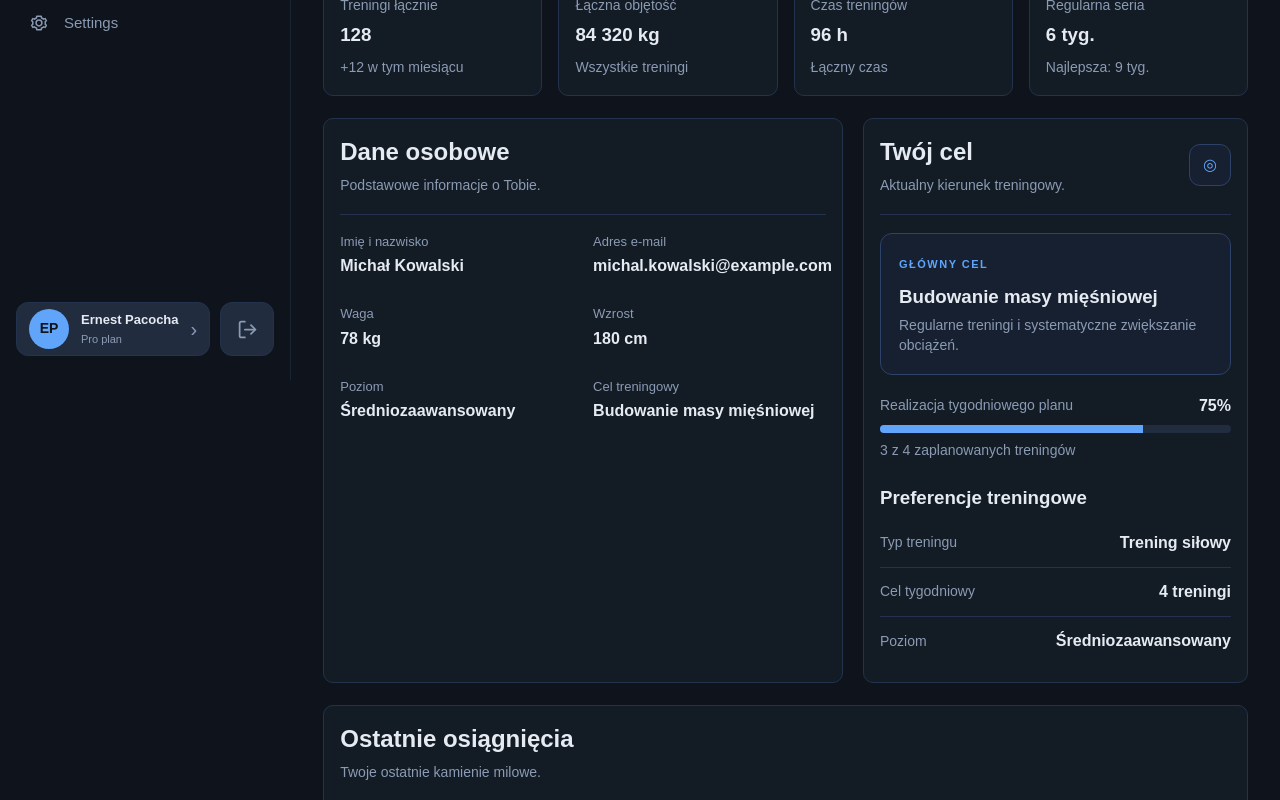
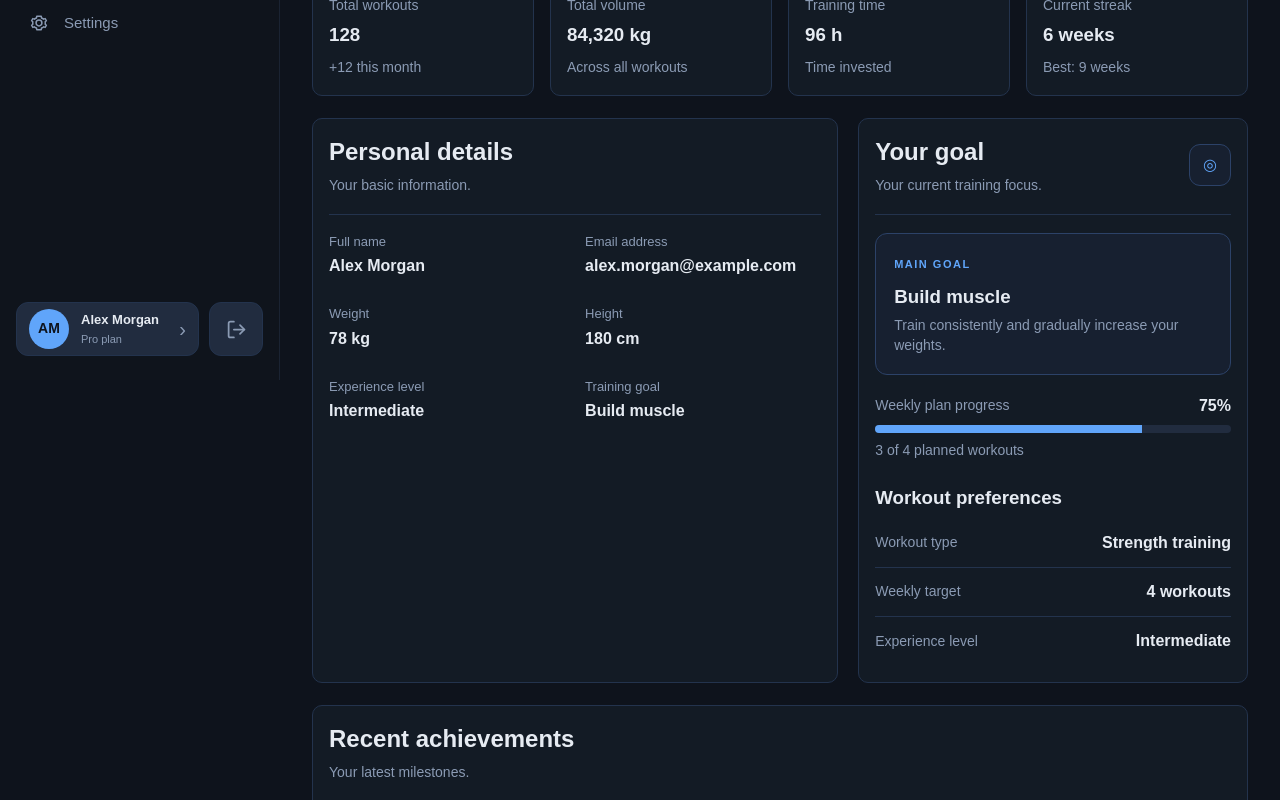
Before and after one commit to JacobPlusPlus/gym-app, a React (Vite) app in the folder frontend/: page /profile in a window 1280 px wide. Shown: the part 420-1220 px from the top of the page. Built offline with nearby package versions, Linux system fonts and the light colour scheme.

Commit message:
i18n: translate workout and profile pages

```diff
--- a/frontend/src/App.jsx
+++ b/frontend/src/App.jsx
@@ -86,10 +86,10 @@ function Layout() {
 
         <div className="sidebar-footer">
           <NavLink to="/profile" className="user-profile-card">
-            <div className="user-avatar">EP</div>
+            <div className="user-avatar">AM</div>
 
             <div className="user-info">
-              <span className="user-name">Ernest Pacocha</span>
+              <span className="user-name">Alex Morgan</span>
               <span className="user-plan">Pro plan</span>
             </div>
 
--- a/frontend/src/pages/Profile.jsx
+++ b/frontend/src/pages/Profile.jsx
@@ -4,13 +4,13 @@ const Profile = () => {
   const [editing, setEditing] = useState(false);
 
   const [user, setUser] = useState({
-    firstName: "Michał",
-    lastName: "Kowalski",
-    email: "michal.kowalski@example.com",
+    firstName: "Alex",
+    lastName: "Morgan",
+    email: "alex.morgan@example.com",
     weight: "78",
     height: "180",
-    goal: "Budowanie masy mięśniowej",
-    level: "Średniozaawansowany",
+    goal: "Build muscle",
+    level: "Intermediate",
   });
 
   const handleChange = (event) => {
@@ -23,33 +23,33 @@ const Profile = () => {
   };
 
   const stats = [
-    { icon: "▦", label: "Treningi łącznie", value: "128", detail: "+12 w tym miesiącu" },
-    { icon: "↗", label: "Łączna objętość", value: "84 320 kg", detail: "Wszystkie treningi" },
-    { icon: "◷", label: "Czas treningów", value: "96 h", detail: "Łączny czas" },
-    { icon: "♨", label: "Regularna seria", value: "6 tyg.", detail: "Najlepsza: 9 tyg." },
+    { icon: "▦", label: "Total workouts", value: "128", detail: "+12 this month" },
+    { icon: "↗", label: "Total volume", value: "84,320 kg", detail: "Across all workouts" },
+    { icon: "◷", label: "Training time", value: "96 h", detail: "Time invested" },
+    { icon: "♨", label: "Current streak", value: "6 weeks", detail: "Best: 9 weeks" },
   ];
 
   const achievements = [
-    { icon: "🏆", title: "Pierwsze 100 treningów", desc: "Ukończono 12 września 2026" },
-    { icon: "🔥", title: "Regularność przede wszystkim", desc: "6 tygodni systematycznych treningów" },
-    { icon: "💪", title: "Coraz silniejszy", desc: "Poprawa wyników w wyciskaniu sztangi" },
+    { icon: "🏆", title: "First 100 workouts", desc: "Completed on September 12, 2026" },
+    { icon: "🔥", title: "Consistency is key", desc: "6 weeks of consistent training" },
+    { icon: "💪", title: "Getting stronger", desc: "Improved your bench press" },
   ];
 
   return (
     <div className="page">
-      {/* Nagłówek strony */}
+      {/* Page heading */}
       <header className="page-header">
         <div>
-          <h1 className="page-title">Twój profil</h1>
-          <p className="muted">Zarządzaj swoimi danymi i śledź postępy.</p>
+          <h1 className="page-title">Your profile</h1>
+          <p className="muted">Manage your details and keep track of your progress.</p>
         </div>
 
         <button className="btn btn-primary" onClick={() => setEditing(!editing)}>
-          {editing ? "Anuluj edycję" : "Edytuj profil"}
+          {editing ? "Cancel" : "Edit profile"}
         </button>
       </header>
 
-      {/* Karta użytkownika */}
+      {/* User card */}
       <section className="card row row-between">
         <div className="row">
           <div className="profile-avatar">
@@ -70,13 +70,13 @@ const Profile = () => {
         </div>
 
         <div className="stack stack-end">
-          <span className="eyebrow">Data dołączenia</span>
-          <strong>Styczeń 2026</strong>
-          <span className="text-success">● Aktywne konto</span>
+          <span className="eyebrow">Member since</span>
+          <strong>January 2026</strong>
+          <span className="text-success">● Active account</span>
         </div>
       </section>
 
-      {/* Statystyki */}
+      {/* Statistics */}
       <section className="grid-4">
         {stats.map((stat) => (
           <article className="card" key={stat.label}>
@@ -88,88 +88,88 @@ const Profile = () => {
         ))}
       </section>
 
-      {/* Dane osobowe + cel */}
+      {/* Personal details and goals */}
       <div className="grid-split">
         <section className="card">
           <div className="card-header">
-            <h2>Dane osobowe</h2>
-            <p className="muted">Podstawowe informacje o Tobie.</p>
+            <h2>Personal details</h2>
+            <p className="muted">Your basic information.</p>
           </div>
 
           {editing ? (
             <form className="form-grid" onSubmit={handleSubmit}>
               <label>
-                Imię
+                First name
                 <input className="input" name="firstName" value={user.firstName} onChange={handleChange} required />
               </label>
 
               <label>
-                Nazwisko
+                Last name
                 <input className="input" name="lastName" value={user.lastName} onChange={handleChange} required />
               </label>
 
               <label>
-                Adres e-mail
+                Email address
                 <input className="input" type="email" name="email" value={user.email} onChange={handleChange} required />
               </label>
 
               <label>
-                Waga (kg)
+                Weight (kg)
                 <input className="input" type="number" name="weight" value={user.weight} onChange={handleChange} min="1" required />
               </label>
 
               <label>
-                Wzrost (cm)
+                Height (cm)
                 <input className="input" type="number" name="height" value={user.height} onChange={handleChange} min="1" required />
               </label>
 
               <label>
-                Poziom zaawansowania
+                Experience level
                 <select className="input" name="level" value={user.level} onChange={handleChange}>
-                  <option>Początkujący</option>
-                  <option>Średniozaawansowany</option>
-                  <option>Zaawansowany</option>
+                  <option>Beginner</option>
+                  <option>Intermediate</option>
+                  <option>Advanced</option>
                 </select>
               </label>
 
               <label className="form-full">
-                Cel treningowy
+                Training goal
                 <select className="input" name="goal" value={user.goal} onChange={handleChange}>
-                  <option>Budowanie masy mięśniowej</option>
-                  <option>Poprawa siły</option>
-                  <option>Poprawa kondycji</option>
-                  <option>Utrzymanie formy</option>
+                  <option>Build muscle</option>
+                  <option>Improve strength</option>
+                  <option>Improve fitness</option>
+                  <option>Stay in shape</option>
                 </select>
               </label>
 
               <button className="btn btn-primary form-full" type="submit">
-                Zapisz zmiany
+                Save changes
               </button>
             </form>
           ) : (
             <div className="profile-details-grid">
               <div>
-                <span>Imię i nazwisko</span>
+                <span>Full name</span>
                 <strong>{user.firstName} {user.lastName}</strong>
               </div>
               <div>
-                <span>Adres e-mail</span>
+                <span>Email address</span>
                 <strong>{user.email}</strong>
               </div>
               <div>
-                <span>Waga</span>
+                <span>Weight</span>
                 <strong>{user.weight} kg</strong>
               </div>
               <div>
-                <span>Wzrost</span>
+                <span>Height</span>
                 <strong>{user.height} cm</strong>
               </div>
               <div>
-                <span>Poziom</span>
+                <span>Experience level</span>
                 <strong>{user.level}</strong>
               </div>
               <div>
-                <span>Cel treningowy</span>
+                <span>Training goal</span>
                 <strong>{user.goal}</strong>
               </div>
             </div>
@@ -179,53 +179,53 @@ const Profile = () => {
         <section className="card">
           <div className="card-header row row-between">
             <div>
-              <h2>Twój cel</h2>
-              <p className="muted">Aktualny kierunek treningowy.</p>
+              <h2>Your goal</h2>
+              <p className="muted">Your current training focus.</p>
             </div>
             <span className="icon-box">◎</span>
           </div>
 
           <div className="callout">
-            <span className="eyebrow">Główny cel</span>
+            <span className="eyebrow">Main goal</span>
             <h3>{user.goal}</h3>
             <p className="muted">
-              Regularne treningi i systematyczne zwiększanie obciążeń.
+              Train consistently and gradually increase your weights.
             </p>
           </div>
 
           <div className="stack">
             <div className="row row-between">
-              <span className="muted">Realizacja tygodniowego planu</span>
+              <span className="muted">Weekly plan progress</span>
               <strong>75%</strong>
             </div>
             <div className="progress">
               <div style={{ width: "75%" }} />
             </div>
-            <span className="muted">3 z 4 zaplanowanych treningów</span>
+            <span className="muted">3 of 4 planned workouts</span>
           </div>
 
-          <h3 className="card-subtitle">Preferencje treningowe</h3>
+          <h3 className="card-subtitle">Workout preferences</h3>
 
           <div className="list-row row-between">
-            <span className="muted">Typ treningu</span>
-            <strong>Trening siłowy</strong>
+            <span className="muted">Workout type</span>
+            <strong>Strength training</strong>
           </div>
           <div className="list-row row-between">
-            <span className="muted">Cel tygodniowy</span>
-            <strong>4 treningi</strong>
+            <span className="muted">Weekly target</span>
+            <strong>4 workouts</strong>
           </div>
           <div className="list-row row-between">
-            <span className="muted">Poziom</span>
+            <span className="muted">Experience level</span>
             <strong>{user.level}</strong>
           </div>
         </section>
       </div>
 
-      {/* Osiągnięcia */}
+      {/* Achievements */}
       <section className="card">
         <div className="card-header">
-          <h2>Ostatnie osiągnięcia</h2>
-          <p className="muted">Twoje ostatnie kamienie milowe.</p>
+          <h2>Recent achievements</h2>
+          <p className="muted">Your latest milestones.</p>
         </div>
 
         {achievements.map((item) => (
@@ -235,7 +235,7 @@ const Profile = () => {
               <strong>{item.title}</strong>
               <p className="muted">{item.desc}</p>
             </div>
-            <span className="text-success">Odblokowano</span>
+            <span className="text-success">Unlocked</span>
           </article>
         ))}
       </section>
--- a/frontend/src/pages/Workout.jsx
+++ b/frontend/src/pages/Workout.jsx
@@ -4,85 +4,85 @@ const initialWorkouts = [
   {
     id: 1,
     name: "Push",
-    subtitle: "Klatka piersiowa, barki i triceps",
-    category: "Góra ciała",
-    level: "Średniozaawansowany",
+    subtitle: "Chest, shoulders, and triceps",
+    category: "Upper body",
+    level: "Intermediate",
     duration: 60,
     icon: "↗",
     items: [
-      { name: "Wyciskanie sztangi", sets: "4 × 8", muscle: "Klatka piersiowa" },
-      { name: "Wyciskanie hantli na skosie", sets: "3 × 10", muscle: "Klatka piersiowa" },
-      { name: "Wyciskanie żołnierskie", sets: "3 × 8", muscle: "Barki" },
-      { name: "Unoszenie hantli bokiem", sets: "3 × 12", muscle: "Barki" },
-      { name: "Prostowanie ramion na wyciągu", sets: "3 × 12", muscle: "Triceps" },
-      { name: "Pompki", sets: "3 × max", muscle: "Klatka piersiowa" },
+      { name: "Barbell Bench Press", sets: "4 × 8", muscle: "Chest" },
+      { name: "Incline Dumbbell Press", sets: "3 × 10", muscle: "Chest" },
+      { name: "Overhead Press", sets: "3 × 8", muscle: "Shoulders" },
+      { name: "Dumbbell Lateral Raise", sets: "3 × 12", muscle: "Shoulders" },
+      { name: "Triceps Pushdown", sets: "3 × 12", muscle: "Triceps" },
+      { name: "Push-Up", sets: "3 × max", muscle: "Chest" },
     ],
   },
   {
     id: 2,
     name: "Pull",
-    subtitle: "Plecy i bicepsy",
-    category: "Góra ciała",
-    level: "Średniozaawansowany",
+    subtitle: "Back and biceps",
+    category: "Upper body",
+    level: "Intermediate",
     duration: 75,
     icon: "⌁",
     items: [
-      { name: "Martwy ciąg", sets: "4 × 5", muscle: "Plecy" },
-      { name: "Podciąganie", sets: "4 × 8–10", muscle: "Plecy" },
-      { name: "Wiosłowanie hantlem", sets: "4 × 8–10", muscle: "Plecy" },
-      { name: "Ściąganie drążka wyciągu", sets: "3 × 12", muscle: "Plecy" },
-      { name: "Face pull", sets: "3 × 15", muscle: "Barki" },
-      { name: "Uginanie ramion ze sztangą", sets: "3 × 10", muscle: "Bicepsy" },
-      { name: "Uginanie młotkowe", sets: "3 × 12", muscle: "Bicepsy" },
+      { name: "Deadlift", sets: "4 × 5", muscle: "Back" },
+      { name: "Pull-Up", sets: "4 × 8–10", muscle: "Back" },
+      { name: "Dumbbell Row", sets: "4 × 8–10", muscle: "Back" },
+      { name: "Lat Pulldown", sets: "3 × 12", muscle: "Back" },
+      { name: "Face Pull", sets: "3 × 15", muscle: "Shoulders" },
+      { name: "Barbell Curl", sets: "3 × 10", muscle: "Biceps" },
+      { name: "Hammer Curl", sets: "3 × 12", muscle: "Biceps" },
     ],
   },
   {
     id: 3,
     name: "Legs",
-    subtitle: "Nogi i pośladki",
-    category: "Dół ciała",
-    level: "Średniozaawansowany",
+    subtitle: "Legs and glutes",
+    category: "Lower body",
+    level: "Intermediate",
     duration: 65,
     icon: "⌘",
     items: [
-      { name: "Przysiad ze sztangą", sets: "4 × 8", muscle: "Nogi" },
-      { name: "Wypychanie na suwnicy", sets: "3 × 12", muscle: "Nogi" },
-      { name: "Rumuński martwy ciąg", sets: "3 × 10", muscle: "Dwugłowe uda" },
-      { name: "Prostowanie nóg", sets: "3 × 12", muscle: "Czworogłowe uda" },
-      { name: "Uginanie nóg", sets: "3 × 12", muscle: "Dwugłowe uda" },
-      { name: "Wspięcia na palce", sets: "4 × 15", muscle: "Łydki" },
+      { name: "Barbell Back Squat", sets: "4 × 8", muscle: "Legs" },
+      { name: "Leg Press", sets: "3 × 12", muscle: "Legs" },
+      { name: "Romanian Deadlift", sets: "3 × 10", muscle: "Hamstrings" },
+      { name: "Leg Extension", sets: "3 × 12", muscle: "Quadriceps" },
+      { name: "Leg Curl", sets: "3 × 12", muscle: "Hamstrings" },
+      { name: "Calf Raise", sets: "4 × 15", muscle: "Calves" },
     ],
   },
   {
     id: 4,
     name: "Full Body",
-    subtitle: "Trening całego ciała",
-    category: "Całe ciało",
-    level: "Początkujący",
+    subtitle: "A full-body session",
+    category: "Full body",
+    level: "Beginner",
     duration: 45,
     icon: "▤",
     items: [
-      { name: "Przysiad goblet", sets: "3 × 12", muscle: "Nogi" },
-      { name: "Wyciskanie hantli", sets: "3 × 10", muscle: "Klatka piersiowa" },
-      { name: "Wiosłowanie na maszynie", sets: "3 × 12", muscle: "Plecy" },
-      { name: "Wyciskanie hantli nad głowę", sets: "3 × 10", muscle: "Barki" },
-      { name: "Plank", sets: "3 × 30 s", muscle: "Brzuch" },
+      { name: "Goblet Squat", sets: "3 × 12", muscle: "Legs" },
+      { name: "Dumbbell Bench Press", sets: "3 × 10", muscle: "Chest" },
+      { name: "Machine Row", sets: "3 × 12", muscle: "Back" },
+      { name: "Dumbbell Shoulder Press", sets: "3 × 10", muscle: "Shoulders" },
+      { name: "Plank", sets: "3 × 30 sec", muscle: "Core" },
     ],
   },
 ];
 
-const categories = ["Wszystkie", "Góra ciała", "Dół ciała", "Całe ciało"];
+const categories = ["All workouts", "Upper body", "Lower body", "Full body"];
 
 const overview = [
-  { icon: "▦", value: "4", label: "Treningi w tym tygodniu", note: "+1 w tym tyg." },
-  { icon: "↗", value: "29 240 kg", label: "Łączna objętość", note: "+8,4%" },
-  { icon: "◷", value: "4h 20m", label: "Czas treningów", note: "W tym tygodniu" },
-  { icon: "♨", value: "3 / 4", label: "Realizacja planu", note: "Cel: 4" },
+  { icon: "▦", value: "4", label: "Workouts this week", note: "+1 this week" },
+  { icon: "↗", value: "29,240 kg", label: "Total volume", note: "+8.4%" },
+  { icon: "◷", value: "4h 20m", label: "Training time", note: "This week" },
+  { icon: "♨", value: "3 / 4", label: "Weekly goal", note: "Goal: 4" },
 ];
 
 const Workout = () => {
   const [workouts] = useState(initialWorkouts);
-  const [category, setCategory] = useState("Wszystkie");
+  const [category, setCategory] = useState("All workouts");
   const [search, setSearch] = useState("");
   const [selectedWorkout, setSelectedWorkout] = useState(null);
   const [activeWorkout, setActiveWorkout] = useState(null);
@@ -93,7 +93,7 @@ const Workout = () => {
   const filteredWorkouts = useMemo(() => {
     return workouts.filter((workout) => {
       const matchesCategory =
-        category === "Wszystkie" || workout.category === category;
+        category === "All workouts" || workout.category === category;
       const matchesSearch = `${workout.name} ${workout.subtitle}`
         .toLowerCase()
         .includes(search.toLowerCase());
@@ -122,19 +122,19 @@ const Workout = () => {
 
   return (
     <div className="page">
-      {/* Nagłówek strony */}
+      {/* Page heading */}
       <header className="page-header">
         <div>
-          <h1 className="page-title">Treningi</h1>
-          <p className="muted">Planuj treningi, realizuj cele i buduj regularność.</p>
+          <h1 className="page-title">Workouts</h1>
+          <p className="muted">Plan your sessions, reach your goals, and build consistency.</p>
         </div>
 
         <button className="btn btn-primary" onClick={() => startWorkout(workouts[0])}>
-          ▷ Rozpocznij trening
+          ▷ Start a workout
         </button>
       </header>
 
-      {/* Statystyki */}
+      {/* Weekly overview */}
       <section className="grid-4">
         {overview.map((stat) => (
           <article className="card" key={stat.label}>
@@ -148,14 +148,14 @@ const Workout = () => {
         ))}
       </section>
 
-      {/* Następny trening */}
+      {/* Next workout */}
       <section className="card">
-        <span className="eyebrow">Twój następny trening</span>
+        <span className="eyebrow">Your next workout</span>
         <h2 className="stat-label">
           {nextWorkout.name} — {nextWorkout.subtitle.toLowerCase()}
         </h2>
         <p className="muted">
-          {nextWorkout.items.length} ćwiczeń · około {nextWorkout.duration} min
+          {nextWorkout.items.length} exercises · about {nextWorkout.duration} min
         </p>
 
         <div className="card-subtitle">
@@ -172,18 +172,18 @@ const Workout = () => {
           className="btn btn-primary btn-block"
           onClick={() => startWorkout(nextWorkout)}
         >
-          ▷ Rozpocznij plan
+          ▷ Start this plan
         </button>
       </section>
 
-      {/* Biblioteka planów */}
+      {/* Workout plans */}
       <section className="card">
         <div className="card-header row row-between">
           <div>
-            <h2>Biblioteka planów</h2>
-            <p className="muted">Wybierz trening odpowiedni do Twojego planu.</p>
+            <h2>Workout library</h2>
+            <p className="muted">Choose a session that fits your training plan.</p>
           </div>
-          <span className="muted">{filteredWorkouts.length} planów</span>
+          <span className="muted">{filteredWorkouts.length} plans</span>
         </div>
 
         <div className="stack">
@@ -191,8 +191,8 @@ const Workout = () => {
             <input
               type="search"
               className="input"
-              placeholder="Szukaj treningu..."
-              aria-label="Szukaj treningu"
+              placeholder="Search workouts..."
+              aria-label="Search workouts"
               value={search}
               onChange={(event) => setSearch(event.target.value)}
             />
@@ -224,7 +224,7 @@ const Workout = () => {
 
               <div className="row row-tight stat-label">
                 <span className="muted">◷ {workout.duration} min</span>
-                <span className="muted">▦ {workout.items.length} ćwiczeń</span>
+                <span className="muted">▦ {workout.items.length} exercises</span>
               </div>
 
               <div className="row row-between">
@@ -233,7 +233,7 @@ const Workout = () => {
                   className="btn-link"
                   onClick={() => setSelectedWorkout(workout)}
                 >
-                  Szczegóły ›
+                  Details ›
                 </button>
               </div>
 
@@ -241,7 +241,7 @@ const Workout = () => {
                 className="btn btn-secondary btn-block stat-label"
                 onClick={() => startWorkout(workout)}
               >
-                ▷ Rozpocznij trening
+                ▷ Start workout
               </button>
             </article>
           ))}
@@ -249,13 +249,13 @@ const Workout = () => {
 
         {filteredWorkouts.length === 0 && (
           <div className="empty-state">
-            <h3>Nie znaleziono treningów</h3>
-            <p>Zmień wyszukiwanie lub wybierz inną kategorię.</p>
+            <h3>No workouts found</h3>
+            <p>Adjust your search or choose a different category.</p>
           </div>
         )}
       </section>
 
-      {/* Modal: szczegóły planu */}
+      {/* Plan details modal */}
       {selectedWorkout && (
         <div className="modal-overlay" onClick={() => setSelectedWorkout(null)}>
           <section
@@ -268,20 +268,20 @@ const Workout = () => {
             <button
               className="modal-close"
               onClick={() => setSelectedWorkout(null)}
-              aria-label="Zamknij"
+              aria-label="Close"
             >
               ×
             </button>
 
-            <span className="eyebrow">Szczegóły planu</span>
+            <span className="eyebrow">Plan details</span>
             <h2 id="workout-dialog-title" className="stat-label">
-              {selectedWorkout.name} — plan treningowy
+              {selectedWorkout.name} — workout plan
             </h2>
             <p className="muted">{selectedWorkout.subtitle}</p>
 
             <div className="row row-tight stat-label">
               <span className="badge">{selectedWorkout.duration} min</span>
-              <span className="badge">{selectedWorkout.items.length} ćwiczeń</span>
+              <span className="badge">{selectedWorkout.items.length} exercises</span>
               <span className="badge">{selectedWorkout.level}</span>
             </div>
 
@@ -302,13 +302,13 @@ const Workout = () => {
               className="btn btn-primary btn-block stat-label"
               onClick={() => startWorkout(selectedWorkout)}
             >
-              ▷ Rozpocznij trening
+              ▷ Start workout
             </button>
           </section>
         </div>
       )}
 
-      {/* Modal: aktywny trening */}
+      {/* Active workout modal */}
       {activeWorkout && (
         <div className="modal-overlay" onClick={() => setActiveWorkout(null)}>
           <section
@@ -321,17 +321,17 @@ const Workout = () => {
             <button
               className="modal-close"
               onClick={() => setActiveWorkout(null)}
-              aria-label="Zamknij trening"
+              aria-label="Close workout"
             >
               ×
             </button>
 
-            <span className="eyebrow">Aktywny trening</span>
+            <span className="eyebrow">Active workout</span>
             <h2 id="workout-session-title" className="stat-label">
               {activeWorkout.name}
             </h2>
             <p className="muted">
-              Wykonane ćwiczenia: {completedExercises.length} z{" "}
+              Exercises completed: {completedExercises.length} of{" "}
               {activeWorkout.items.length}
             </p>
 
@@ -373,7 +373,7 @@ const Workout = () => {
               className="btn btn-primary btn-block stat-label"
               onClick={finishWorkout}
             >
-              Zakończ sesję
+              Finish session
             </button>
           </section>
         </div>
```
